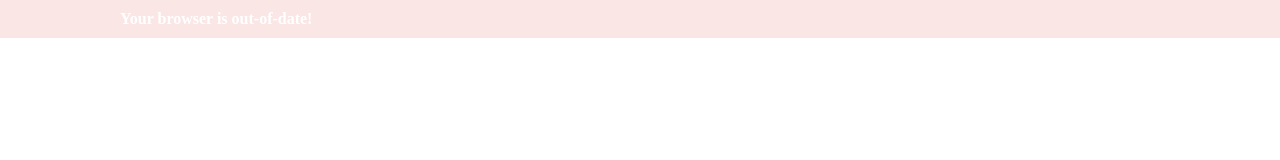
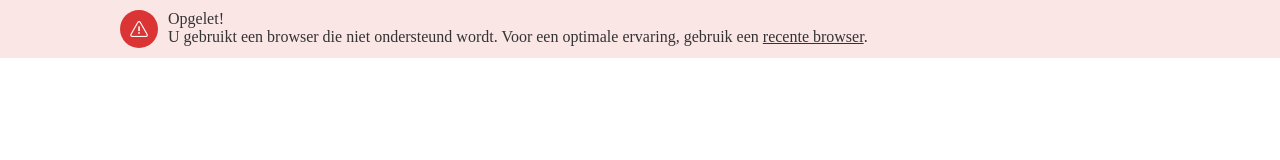
Before and after one commit to milieuinfo/browser-support, a website: page index.html in a window 1280 px wide. Drawn offline with Linux system fonts and the light colour scheme.

Commit message:
GVR-90 browser-support configuratie en testen

```diff
--- a/browser-support.js
+++ b/browser-support.js
@@ -7,29 +7,40 @@
     document.head.appendChild(script);
     document.head.appendChild(style);
 
-    document
-
     script.addEventListener('load', function() {
         var element = getDependencyElement();
         document.body.appendChild(element);
 
         outdatedBrowserRework({
             browserSupport: {
-                'Chrome': false
+                'Chrome': getBrowserVersion('chrome'),
+                'Edge': getBrowserVersion('edge'),
+                'Safari': getBrowserVersion('safari'),
+                'Mobile Safari': getBrowserVersion('mobile-safari'),
+                'Firefox': getBrowserVersion('firefox'),
+                'Opera': getBrowserVersion('opera'),
+                'Vivaldi': getBrowserVersion('vivaldi'),
+                'IE': getBrowserVersion('ie')
             },
+            isUnknownBrowserOK: false,
             messages: {
                 nl: {
                     outOfDate: "" +
                         "<div class='icon'></div>" +
                         "<div>" +
-                            "<div class='title'>Opgelet!</div>" +
-                            "<div>U gebruikt een browser die niet ondersteund wordt. Voor een optimale ervaring, gebruik een <a href='http://outdatedbrowser.com/nl' target='_blank'>recente browser</a>.</div>" +
+                            "<div id='outdated_title'>" + getTitle() + "</div>" +
+                            "<div id='outdated_message'>" + getMessage() + "</div>" +
                         "</div>"
                 }
-            }
+            },
+            language: 'nl'
         });
         window.onload();
     });
+
+    function getBrowserSupportScript() {
+        return document.querySelector('#browser_support_script');
+    }
 
     function getDependencyScript() {
         var script = document.createElement('script');
@@ -55,4 +66,18 @@
         container.appendChild(element);
         return container;
     }
+
+    function getBrowserVersion(browser) {
+        return JSON.parse(getBrowserSupportScript().getAttribute(browser + '-versie') || true);
+    }
+
+    function getTitle() {
+        const titel = getBrowserSupportScript().getAttribute('titel');
+        return !!titel ? titel : "Opgelet!";
+    }
+
+    function getMessage() {
+        const tekst = getBrowserSupportScript().getAttribute('bericht');
+        return !!tekst ? tekst : "U gebruikt een browser die niet ondersteund wordt. Voor een optimale ervaring, gebruik een <a href='http://outdatedbrowser.com/nl' target='_blank'>recente browser</a>.";
+    }
 })();
--- a/index.html
+++ b/index.html
@@ -1,7 +1,7 @@
 <html>
 	<head>
 		<title>vo-browser-support voorbeeld</title>
-		<script id="browser_support_script" src="./browser-support.js"></script>
+		<script id="browser_support_script" src="./browser-support.js" chrome-versie="false"></script>
 	</head>
 	<body></body>
 </html>
--- a/package.json
+++ b/package.json
@@ -5,6 +5,7 @@
   "main": "browser-support.js",
   "scripts": {
     "prepare": "npm run copy",
+    "test": "./node_modules/mocha/bin/mocha --ui tdd test/**/*.test.js --reporter spec",
     "copy": "npm run copy:dependency .",
     "copy:dependency": "copyfiles -f node_modules/outdated-browser-rework/dist/*.js .",
     "release": "np"
--- a/style.css
+++ b/style.css
@@ -16,15 +16,15 @@
   position: relative;
   left: 50%;
   transform: translate(-50%, 0%);
-  padding: 10px 0px 10px 0px;
   max-width: 1040px;
   overflow: auto;
   background: #FBE6E6 !important;
 }
 
 #outdated > h6 {
-  margin: 0px;
+  margin: 10px 0px 10px 0px;
   font-size: 1em;
+  overflow: auto;
 }
 
 #outdated > h6 > div {
@@ -37,9 +37,9 @@
   background: #DB3434;
   color: #FFF;
   border-radius: 50%;
-  width: 35px;
-  height: 35px;
-  line-height: 35px;
+  width: 38px;
+  height: 38px;
+  line-height: 38px;
   text-align: center;
   margin-right: 10px;
 }
@@ -60,10 +60,6 @@
   display: none;
 }
 
-#outdated .last {
-  display: none;
-}
-
 #outdated a {
   color: #333;
 }
```
Also changed, not shown: test/browser-support.test.js (added, +124 -0 lines), README.md, img/readme1.png (added), img/readme2.png (added), img/readme3.png (added).
